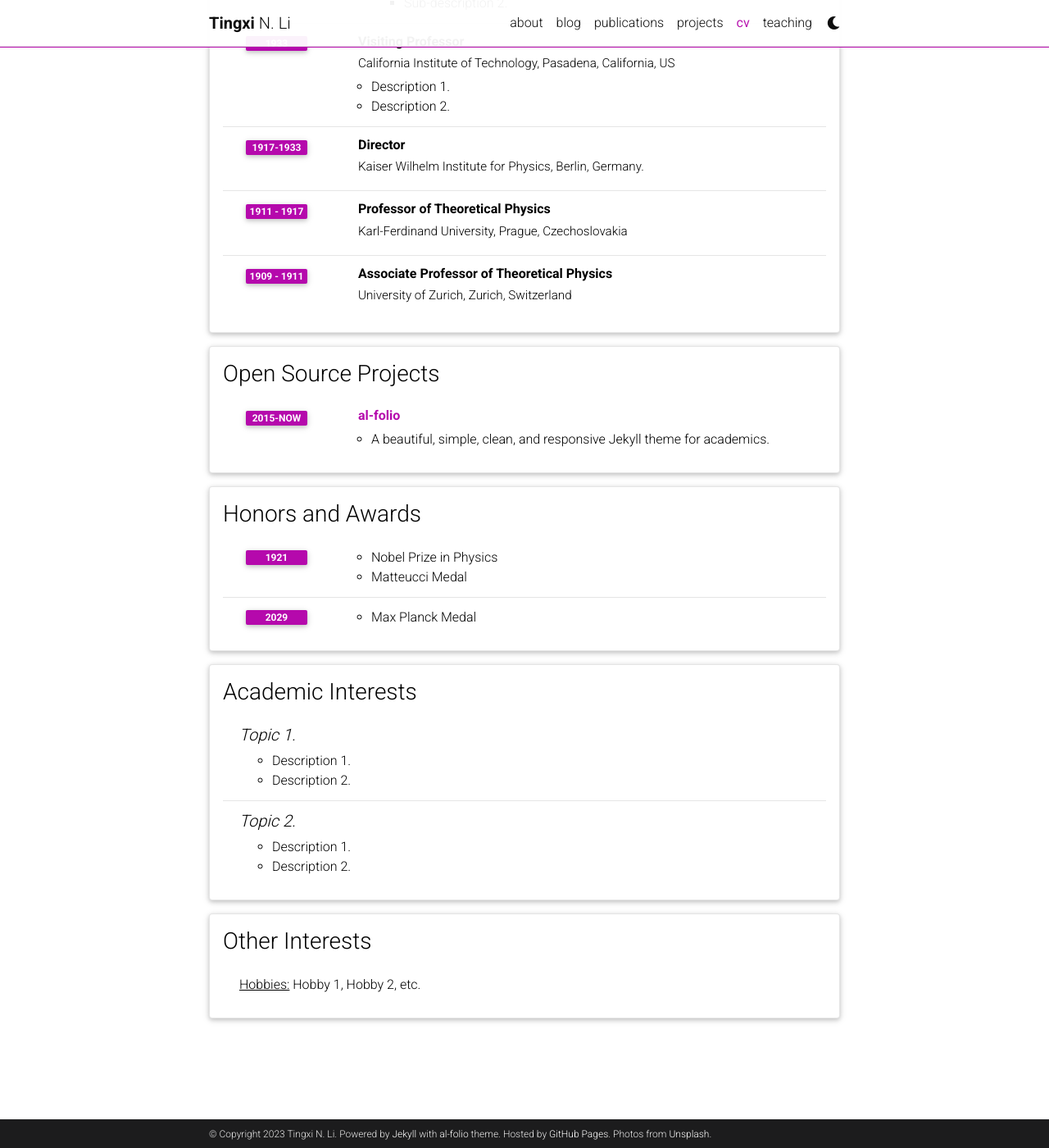
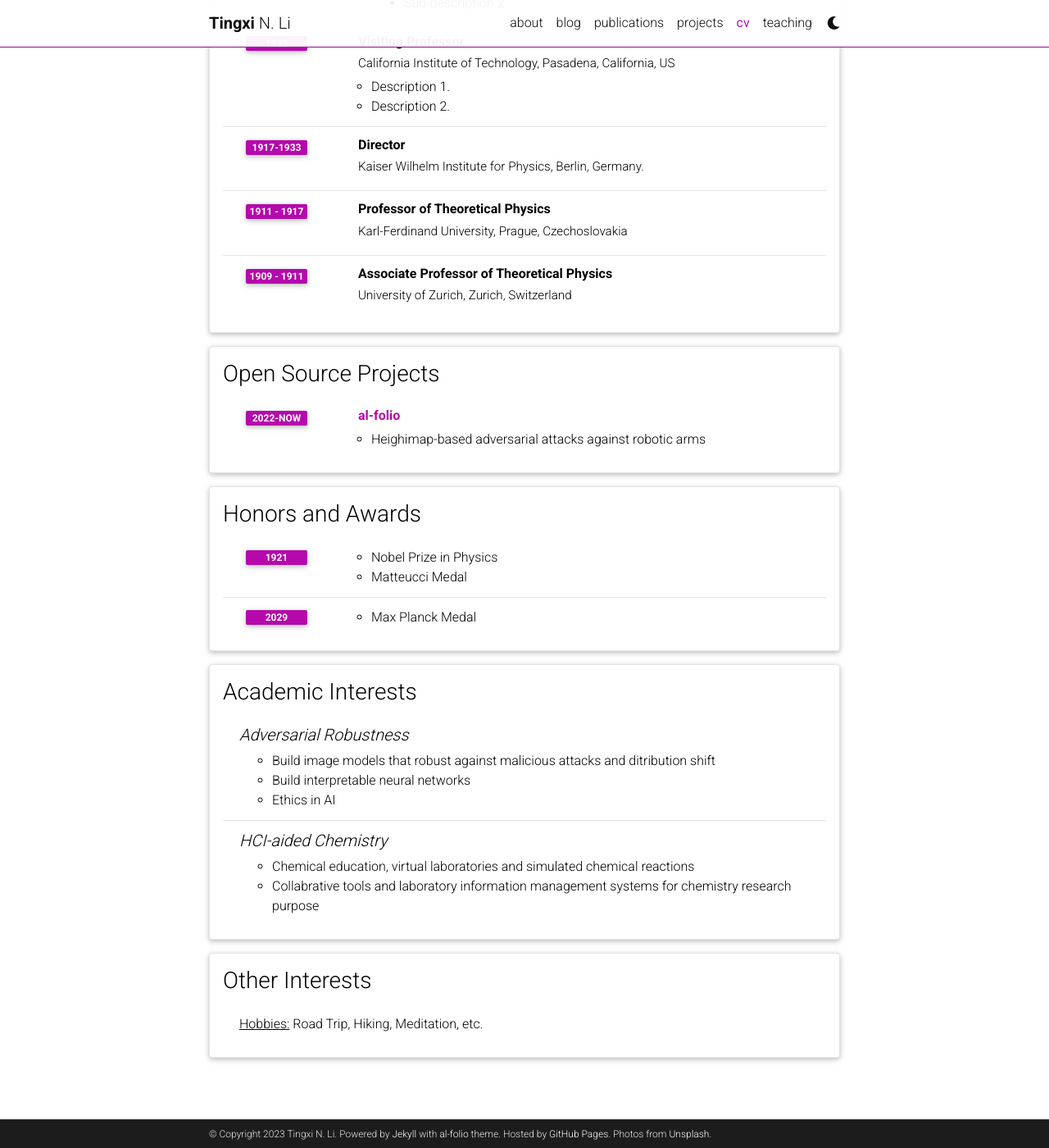
Before and after one commit to tinzzyli/tinzzyli.github.io, a Jekyll site: the page built from _pages/cv.md, in a window 1280 px wide and 1400 px high, scrolled down 918 px. Shown: the whole window at 82% size. Built offline with Jekyll 4.4.1, drawn with Linux system fonts in a browser that asks for light colours; comment, search, counter and statistics services are not loaded; a style sheet for code colours, icons or effects is not loaded.

Commit message:
Update cv.yml

```diff
--- a/_data/cv.yml
+++ b/_data/cv.yml
@@ -60,8 +60,8 @@
   type: time_table
   contents:
     - title: <a href="https://github.com/alshedivat/al-folio">al-folio</a>
-      year: 2015-now
-      description: A beautiful, simple, clean, and responsive Jekyll theme for academics.
+      year: 2022-now
+      description: Heighimap-based adversarial attacks against robotic arms
 
 - title: Honors and Awards
   type: time_table
@@ -77,16 +77,17 @@
 - title: Academic Interests
   type: nested_list
   contents:
-    - title: Topic 1.
+    - title: Adversarial Robustness
       items:
-        - Description 1.
-        - Description 2.
-    - title: Topic 2.
+        - Build image models that robust against malicious attacks and ditribution shift
+        - Build interpretable neural networks
+        - Ethics in AI
+    - title: HCI-aided Chemistry
       items:
-        - Description 1.
-        - Description 2.
+        - Chemical education, virtual laboratories and simulated chemical reactions
+        - Collabrative tools and laboratory information management systems for chemistry research purpose
 
 - title: Other Interests
   type: list
   contents:
-    - <u>Hobbies:</u> Hobby 1, Hobby 2, etc.
+    - <u>Hobbies:</u> Road Trip, Hiking, Meditation, etc.
```
